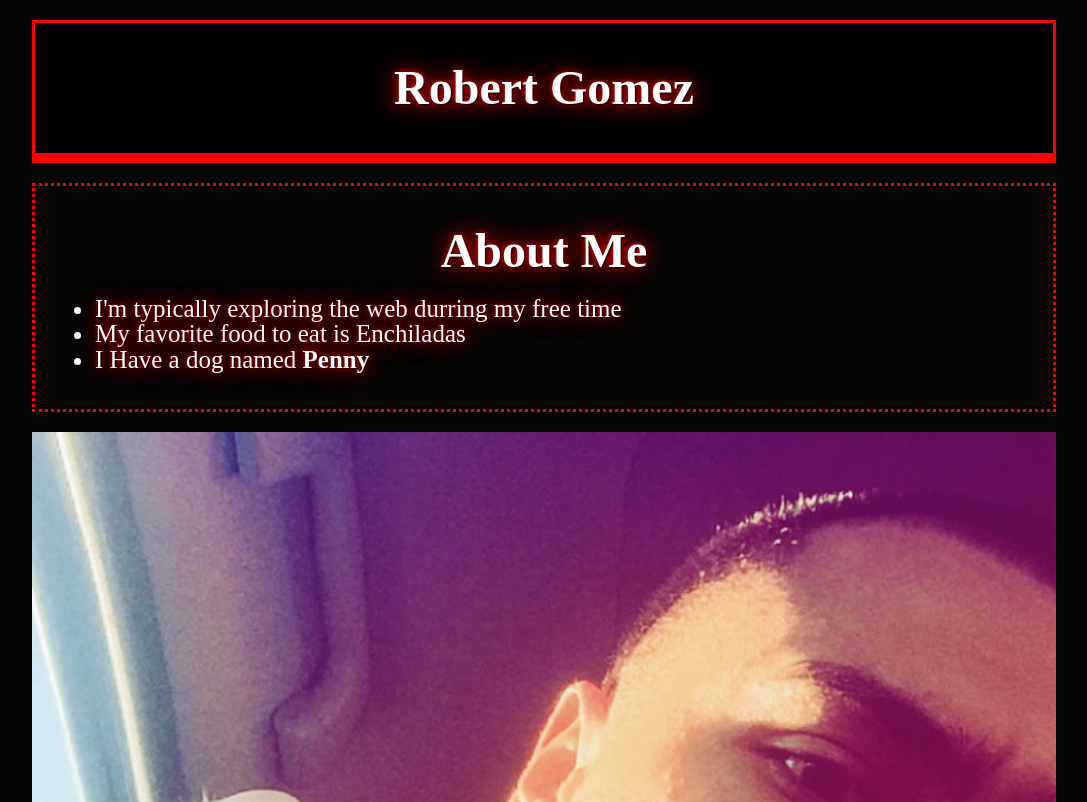
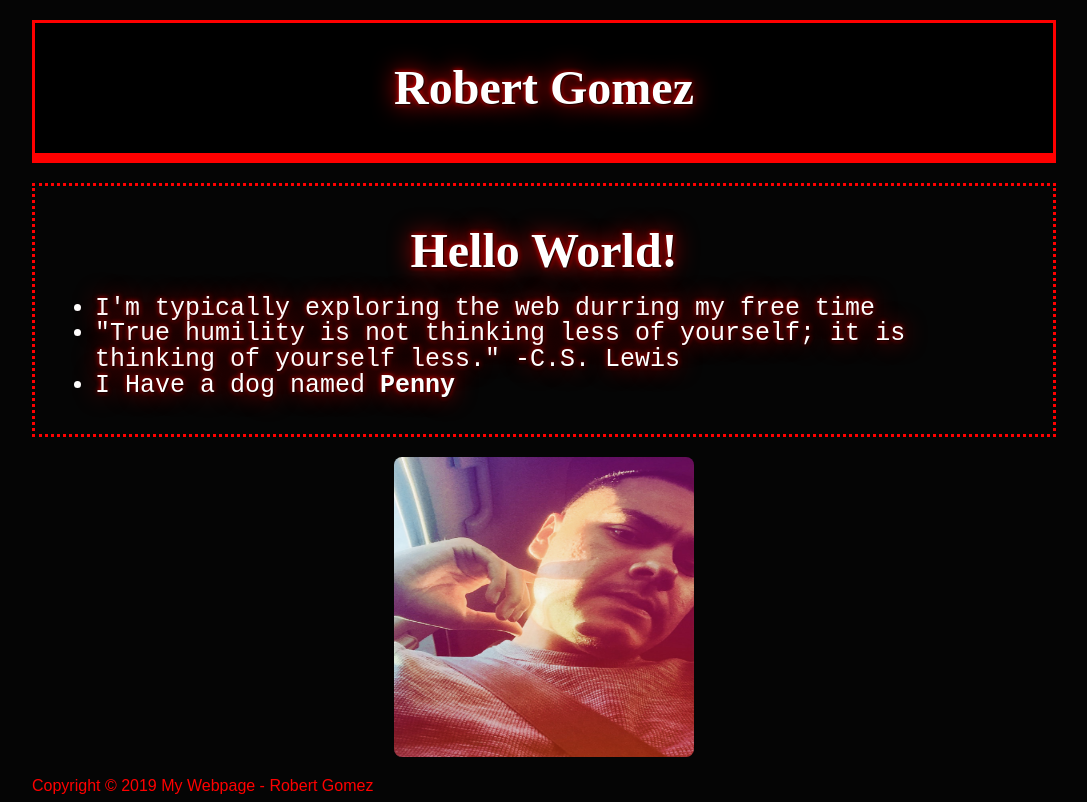
Before and after one commit to rgomez1096/rgomez1096.github.io, a plain HTML site: page index.html in a window 1280 px wide. Shown: the top 802 px of the page, without its empty margins (96-1183 px from the left). Drawn offline with Linux system fonts and the light colour scheme.

Commit message:
Updating my github.io page

```diff
--- a/css/style.css
+++ b/css/style.css
@@ -1,11 +1,27 @@
 body{
     background-color:#f4f4f4;
-    color:#fff;
+    color:red;
     font-family:Arial, Helvetica, sans-serif;
     font-size:16px;
     line-height:1.6em;
     margin:0;
 }
+
+img:hover {
+    -webkit-transform: scaleX(-1);
+    transform: scaleX(-1);
+  }
+
+  img {
+      display:block;
+    max-width:300px;
+    max-height:300px;
+    width: auto;
+    height: auto;
+    margin-left:auto;
+    margin-right:auto;
+    border-radius:8px;
+  }
 
 .container{
     width:80%;
@@ -37,7 +53,7 @@ body{
 
  h1 {
     color: red;
-    font-family: Merriweather Sans;
+    font-family:'Times New Roman', Times, serif;
     font-size: 300%;
     text-align:center;
 
@@ -48,18 +64,11 @@ body{
     text-shadow: 1px 1px 2px black, 0 0 25px red, 0 0 5px red;
   }
 
-
-
-  img {
-    width: 100%;
-    height: auto;
-  }
-
   body {
     background-color:rgb(5, 5, 5);
   }
 
-#main-footer{
+  #main-footer{
     color:red;
 }
 
@@ -75,6 +84,6 @@ li {
   }
 
   li{
-      font-family:Old English;
+      font-family:Monospace;
       font-size:25px;
   }
--- a/index.html
+++ b/index.html
@@ -18,16 +18,17 @@
                     </div>
                     <div class"about">
                         <div class="box-2">
-                        <h1>About Me</h1>
+                        <h1>Hello World!</h1>
                 <ul>
                         <li>I'm typically exploring the web durring my free time</li>
-                        <li>My favorite food to eat is Enchiladas</li>
+                        <li>"True humility is not thinking less of yourself; it is thinking of yourself less." -C.S. Lewis</li>
                         <li>I Have a dog named <b>Penny</b></li>
                     </ul>
                     </div>
                     <div>
-                        <img src="img/IMG_0041.JPG" alt="Robert">
+                        <img src="img/IMG_0041.JPG" alt="Robert>
                     </div>
+
                     <footer id="main-footer">
                             <p>Copyright &copy; 2019 My Webpage - Robert Gomez</p>
                         </footer>
```
